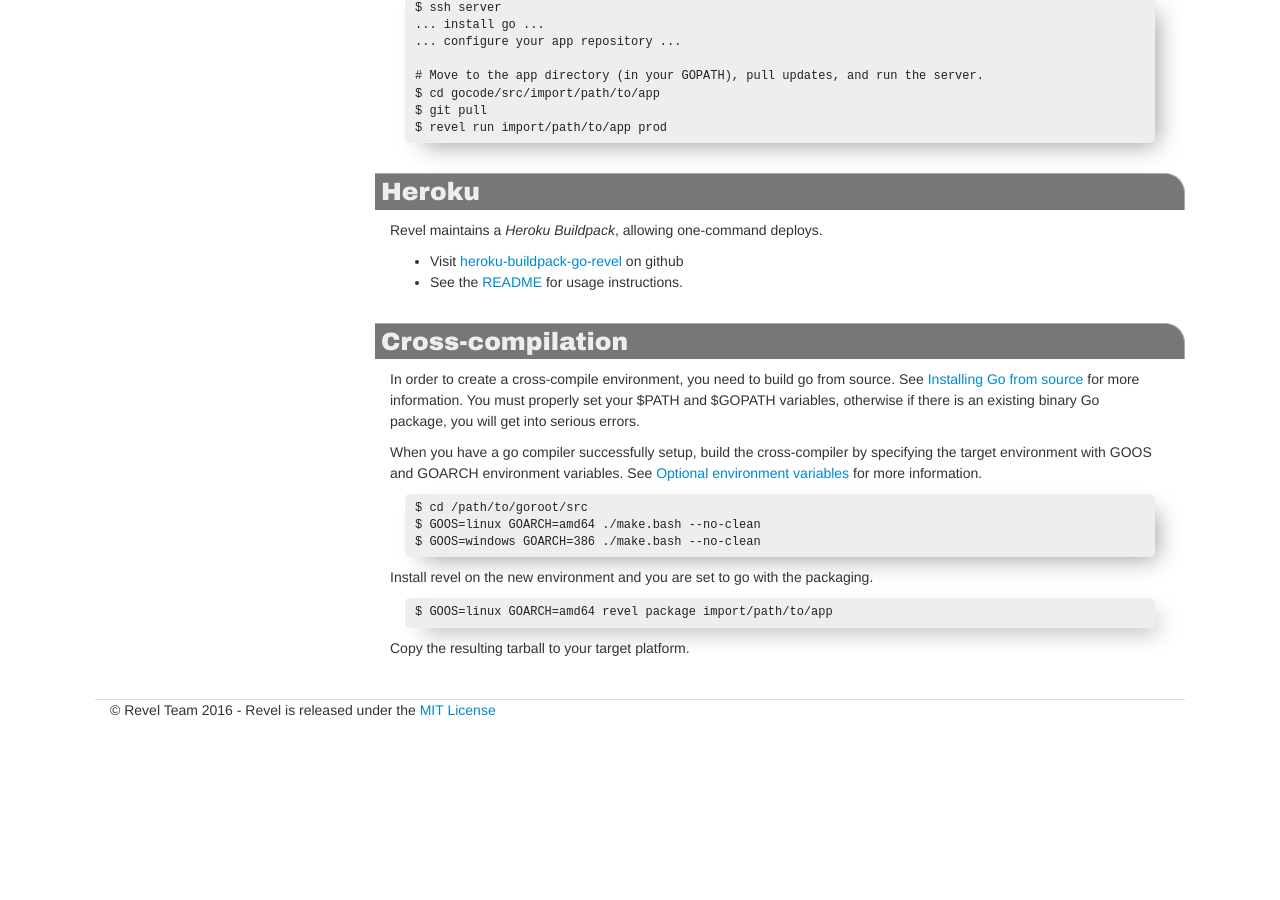
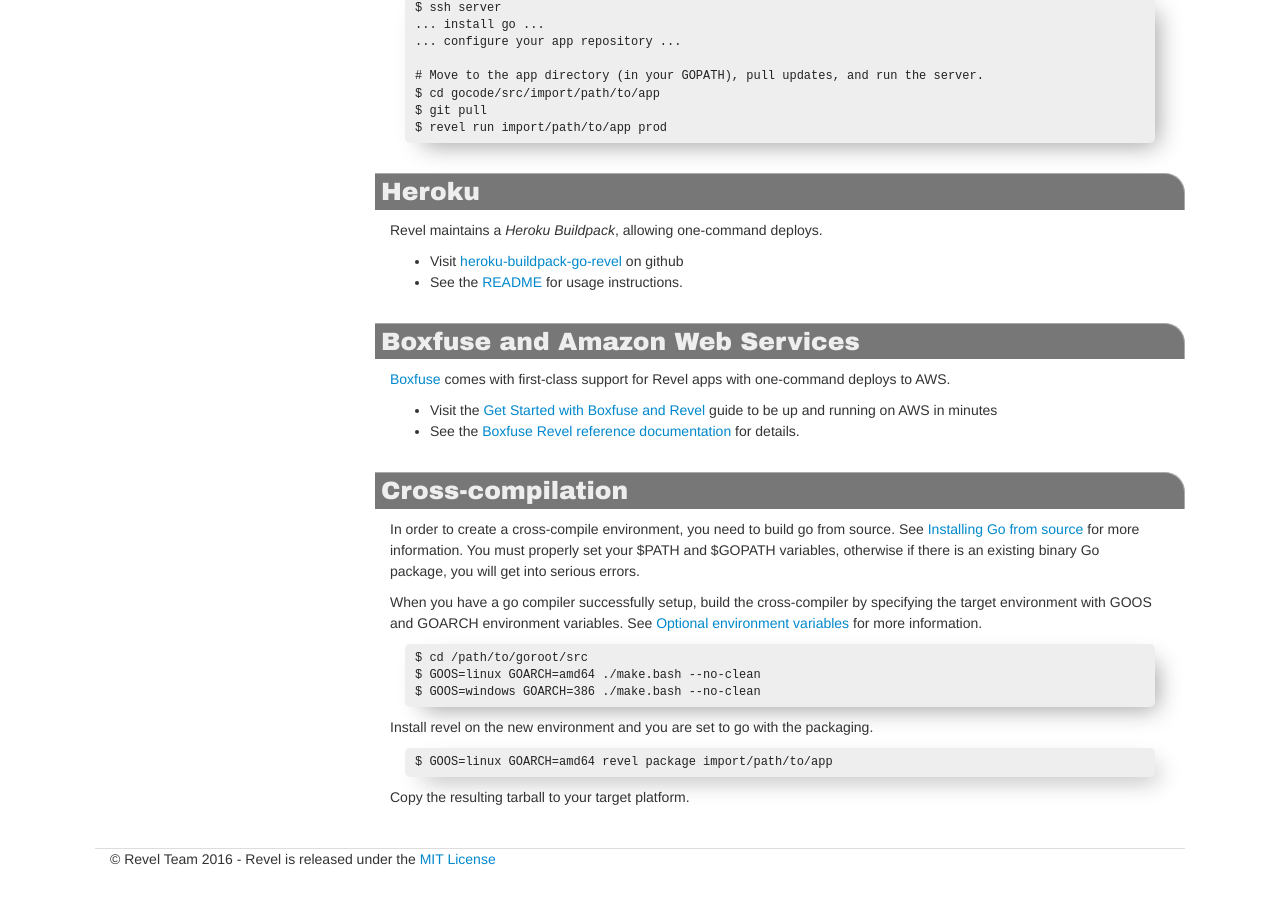
Before and after one commit to revel/revel.github.io, a Jekyll site: the page built from manual/deployment.md, in a window 1280 px wide and 900 px high, scrolled down 1487 px. Built offline with Jekyll 4.4.1, drawn with Linux system fonts in a browser that asks for light colours; nearby versions of some CDN libraries; before the commit the page ends 2238 px from its top, so only the background shows below that.

Commit message:
Added Boxfuse and Amazon Web Services deployment section

```diff
--- a/manual/deployment.md
+++ b/manual/deployment.md
@@ -97,6 +97,12 @@ Revel maintains a *Heroku Buildpack*, allowing one-command deploys.
 - Visit [heroku-buildpack-go-revel](https://github.com/revel/heroku-buildpack-go-revel) on github
 - See the [README](https://github.com/revel/heroku-buildpack-go-revel/blob/master/README.md) for usage instructions.
 
+## Boxfuse and Amazon Web Services
+
+[Boxfuse](https://boxfuse.com) comes with first-class support for Revel apps with one-command deploys to AWS.
+
+- Visit the [Get Started with Boxfuse and Revel](https://boxfuse.com/getstarted/revel) guide to be up and running on AWS in minutes
+- See the [Boxfuse Revel reference documentation](https://boxfuse.com/docs/payloads/revel) for details.
 
 ## Cross-compilation
 
```
